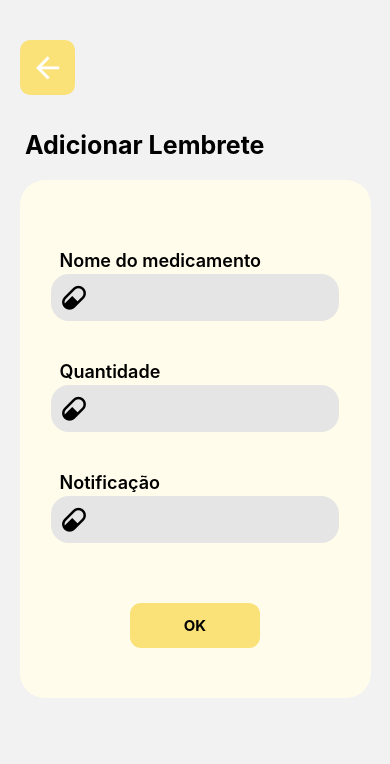
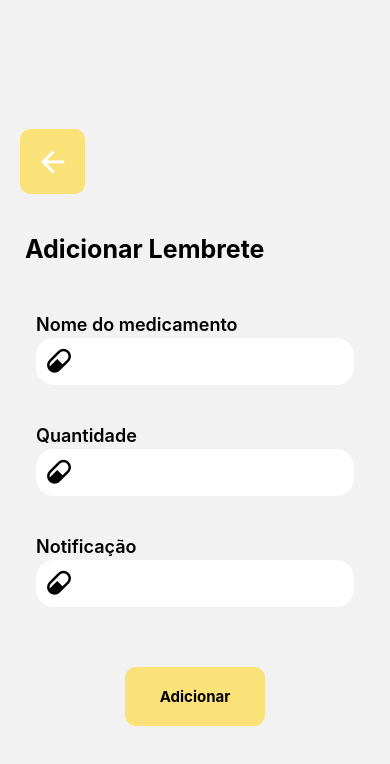
Before and after one commit to moi1i/TCC_Etec, a React Native app: screen /Lembrete in a window 390 px wide. Shown: the top 764 px of the page. Built offline with nearby package versions, Linux system fonts and the light colour scheme.

Commit message:
Cadastro consumindo a api e atualização geral nas outras telas

```diff
--- a/package.json
+++ b/package.json
@@ -12,6 +12,7 @@
   "dependencies": {
     "@react-navigation/native": "^6.0.10",
     "@react-navigation/native-stack": "^6.6.1",
+    "axios": "^0.27.2",
     "expo": "~44.0.0",
     "expo-status-bar": "~1.2.0",
     "react": "17.0.1",
--- a/src/Components/Home.js
+++ b/src/Components/Home.js
@@ -16,16 +16,6 @@ export default function Home({ navigation }) {
   const drawer = useRef(null);
   const Menu = () => (
     <View style={styles.viewBotao}>
-      <TouchableOpacity
-        style={styles.botaoVoltar}
-        onPress={() => drawer.current.closeDrawer()}
-      >
-
-        <Icon name="arrow-back" color="white" size={33} />
-
-      </TouchableOpacity>
-
-
       <View style={[styles.containerMenu]}>
         <TouchableOpacity
           style={styles.botaoTelas}
@@ -65,18 +55,12 @@ export default function Home({ navigation }) {
       drawerPosition={"left"}
       renderNavigationView={Menu}
     >
-      <View style={styles.view1}>
+      <View style={styles.container}>
         <ImageBackground
           source={require("../images/fundo03.jpg")}
           style={styles.image}
           resizeMode={"cover"}
         >
-          <TouchableOpacity
-            style={styles.botaoTop}
-            onPress={() => drawer.current.openDrawer()}
-          >
-            <Icon style={styles.iconTop} name="menu" color="white" size={40} />
-          </TouchableOpacity>
           <View style={styles.container}>
           <Text style={styles.title}>Olá,{"\n"}Usuário</Text>
             <View style={styles.frasesView}>
--- a/src/Components/Lembrete.js
+++ b/src/Components/Lembrete.js
@@ -2,7 +2,6 @@ import {
   View,
   TouchableOpacity,
   Text,
-  ScrollView,
   TextInput,
 } from "react-native";
 
@@ -12,44 +11,51 @@ import styles from "../styles/SLembrete";
 
 export default function Lembrete({ navigation }) {
   return (
-    <View style={styles.view1}>
-      <TouchableOpacity style={styles.botaoTop} onPress={() => {
+    <View style={styles.container}>
+      <TouchableOpacity
+        style={styles.botaoTop}
+        onPress={() => {
           navigation.goBack();
-        }}>
-
+        }}
+      >
         <Icon name="arrow-left" color="white" size={35} />
       </TouchableOpacity>
       <Text style={styles.title}>Adicionar Lembrete</Text>
-
-      <ScrollView style={styles.scroll}>
-        <View style={styles.container}>
         <View style={styles.container2}>
-          <Text style={styles.text}>Nome do medicamento</Text>
+          <View style={styles.view03}>
+            <Text style={styles.text3}>Nome do medicamento</Text>
             <View style={styles.view0}>
               <Icon name="pill" color="black" size={30} />
               <TextInput style={styles.input} placeholder="" />
             </View>
+          </View>
+
+          <View style={styles.view03}>
             <Text style={styles.text}>Quantidade</Text>
             <View style={styles.view0}>
               <Icon name="pill" color="black" size={30} />
               <TextInput style={styles.input} placeholder="" />
             </View>
+          </View>
+
+          <View style={styles.view03}>
             <Text style={styles.text}>Notificação</Text>
             <View style={styles.view02}>
               <Icon name="pill" color="black" size={30} />
               <TextInput style={styles.input} placeholder="" />
             </View>
+          </View>
+        </View>
+
+
       <TouchableOpacity
         style={styles.botao}
         onPress={() => {
           navigation.goBack();
         }}
       >
-            <Text style={styles.text2}>OK</Text>
+        <Text style={styles.text2}>Adicionar</Text>
       </TouchableOpacity>
-          </View>
-        </View>
-      </ScrollView>
     </View>
   );
 }
--- a/src/Components/Login.js
+++ b/src/Components/Login.js
@@ -13,8 +13,13 @@ import { Input } from "react-native-elements";
 import styles from "../styles/Slogin";
 
 import Icon from "react-native-vector-icons/MaterialIcons";
+import { useState } from "react";
 
 export default function Login({ navigation }) {
+
+  const [login, setLogin] = useState('');
+  const [senha, setSenha] = useState('');
+
   return (
     <View style={styles.container}>
       <StatusBar
@@ -30,10 +35,6 @@ export default function Login({ navigation }) {
         blurRadius={1}
       >
         <View style={styles.container2}>
-          <ScrollView
-            style={styles.scroll}
-            keyboardShouldPersistTaps={"always"}
-          >
             <Text style={styles.title}>Login</Text>
 
             <Input
@@ -82,7 +83,6 @@ export default function Login({ navigation }) {
                 <Text style={styles.text2}>Esqueceu sua senha?</Text>
               </TouchableOpacity>
             </View>
-          </ScrollView>
         </View>
       </ImageBackground>
     </View>
--- /dev/null
+++ b/src/api/Api.js
@@ -0,0 +1,7 @@
+import axios from 'axios';
+
+const api = axios.create({
+   baseURL: "http://20.226.4.122:8080/api"
+});
+
+export default api;
--- a/src/styles/SCadastro.js
+++ b/src/styles/SCadastro.js
@@ -1,14 +1,13 @@
 import {StyleSheet} from 'react-native';
-import { textDecorationColor } from 'react-native/Libraries/Components/View/ReactNativeStyleAttributes';
 
 const styles = StyleSheet.create({
   container: {
-    flex: 1,
+    width: '100%',
+    height: '100%',
     justifyContent: 'center',
     alignItems: 'center',
   },
   container2: {
-    flex: 0.88,
     justifyContent: 'center',
     alignItems: 'center',
     backgroundColor: 'white',
@@ -40,7 +39,6 @@ const styles = StyleSheet.create({
     alignSelf: "center",
   },
   image: {
-    flex: 1,
     justifyContent: "center",
     alignItems: "center",
     width: '100%',
@@ -62,21 +60,20 @@ const styles = StyleSheet.create({
   //Botão "Já tem uma conta?"
   botao2: {
     padding: 5,
-    width: 150,
-    alignItems: 'flex-end',
+    width: 200,
+    alignItems: 'center',
     borderRadius: 10,
   },
   viewB: {
     justifyContent: "center",
     alignSelf: "center",
-    margin: 5,
+    marginBottom: 30,
   },
 
   text2:{
     color: '#2a2a2a',
     fontWeight: '700'
   },
-
 });
 
 export default styles;
--- a/src/styles/SHistorico.js
+++ b/src/styles/SHistorico.js
@@ -13,6 +13,7 @@ const styles = StyleSheet.create({
     width: "82%",
     borderRadius: 30,
     marginTop: 15,
+    marginBottom: 30,
   },
   viewList: {
     width: 270,
@@ -46,7 +47,7 @@ const styles = StyleSheet.create({
     marginTop: 10,
     marginLeft: 20,
     borderRadius: 10,
-    padding: 12,
+    padding: 15,
     elevation: 2,
   },
 });
--- a/src/styles/SHome.js
+++ b/src/styles/SHome.js
@@ -2,28 +2,14 @@ import { StyleSheet } from "react-native";
 
 const styles = StyleSheet.create({
   container: {
-    flex: 1,
     justifyContent: "center",
     alignItems: 'center',
   },
-  botaoTop: {
-      justifyContent: 'center',
-      backgroundColor: '#fae278',
-      alignSelf: 'flex-start',
-      marginTop: 40,
-      marginLeft: 20,
-      borderRadius: 5,
-      padding: 7,
-  },
   image: {
-    flex: 1,
     justifyContent: "center",
     alignItems: "center",
     width: "100%",
     height: "100%",
-  },
-  iconTop: {
-      alignSelf: 'flex-start',
   },
   title: {
       fontSize: 29,
@@ -82,17 +68,14 @@ const styles = StyleSheet.create({
 
   //Style icons Bottom
   view1: {
-    flex: 1,
+    height: '100%',
+    width: '100%'
   },
   row:{
       alignSelf: 'center',
       justifyContent: 'flex-end',
       marginTop: 10,
   },
-  teste: {
-    flex: 1
-  },
-
   //Menu
   viewBotao: {
     flex: 1,
--- a/src/styles/SLembrete.js
+++ b/src/styles/SLembrete.js
@@ -1,13 +1,11 @@
 import { StyleSheet } from "react-native";
 
 const styles = StyleSheet.create({
-  view1: {
-    flex: 1,
-  },
   container: {
-    flex: 1,
-    justifyContent: "center",
-    alignItems: "center",
+    height: '100%',
+    width: '100%',
+    justifyContent: 'center',
+    alignItems: 'center',
   },
   botaoTop: {
     justifyContent: "center",
@@ -16,7 +14,7 @@ const styles = StyleSheet.create({
     marginTop: 40,
     marginLeft: 20,
     borderRadius: 10,
-    padding: 10,
+    padding: 15,
     elevation: 2,
   },
   title: {
@@ -25,15 +23,20 @@ const styles = StyleSheet.create({
     fontWeight: "700",
     marginLeft: 25,
     color: "black",
-    margin: 20,
-    marginTop: 35,
+    marginTop: 40,
   },
   text: {
     fontWeight: "600",
     color: "black",
     fontSize: 18,
     marginTop: 40,
-    marginLeft: 40,
+    alignSelf: "flex-start",
+  },
+  text3: {
+    fontWeight: "600",
+    color: "black",
+    fontSize: 18,
+    marginTop: 20,
     alignSelf: "flex-start",
   },
   text2: {
@@ -44,7 +47,7 @@ const styles = StyleSheet.create({
     marginTop: 3,
     flexDirection: "row",
     alignItems: "center",
-    backgroundColor: "#e5e5e5",
+    backgroundColor: "white",
     borderRadius: 18,
     paddingLeft: 8,
     alignSelf: "center",
@@ -54,38 +57,39 @@ const styles = StyleSheet.create({
     marginTop: 3,
     flexDirection: "row",
     alignItems: "center",
-    backgroundColor: "#e5e5e5",
+    backgroundColor: "white",
     borderRadius: 18,
     paddingLeft: 8,
-    alignSelf: "center",
-    marginBottom: 40,
+    marginBottom: 0,
     elevation: 1
   },
   input: {
-    alignSelf: "center",
-    width: 250,
+    width: 280,
     padding: 15,
     borderRadius: 15,
   },
   scroll: {
-    flex: 1,
+    width: '100%',
+    height: '100%'
   },
   botao: {
     backgroundColor: "#fae278",
-    padding: 13,
-    margin: 20,
-    width: 130,
+    padding: 20,
+    marginVertical: 30,
+    width: 140,
     alignItems: "center",
     borderRadius: 11,
     elevation: 1,
     alignSelf: "center",
   },
   container2: {
-    backgroundColor: "#fffceb",
-    width: '90%',
+    width: '100%',
     borderRadius: 25,
-    elevation: 3,
     paddingVertical: 30,
+  },
+  view03: {
+    alignSelf: 'center',
+    alignItems: 'flex-start',
   },
 });
 
--- a/src/styles/Slogin.js
+++ b/src/styles/Slogin.js
@@ -1,21 +1,21 @@
 import { StyleSheet } from "react-native";
-import { textDecorationColor } from "react-native/Libraries/Components/View/ReactNativeStyleAttributes";
 
 const styles = StyleSheet.create({
   container: {
-    flex: 1,
+    width: '100%',
+    height: '100%',
     justifyContent: "center",
     alignItems: "center",
   },
   container2: {
-    flex: 0.65,
     justifyContent: "center",
     alignItems: "center",
     backgroundColor: "white",
-    width: "85%",
+    width: "90%",
     borderRadius: 25,
     elevation: 3,
     padding: 10,
+    marginTop: 20,
   },
   text: {
     color: "#2a2a2a",
@@ -52,7 +52,6 @@ const styles = StyleSheet.create({
     alignSelf: "center",
   },
   image: {
-    flex: 1,
     justifyContent: "center",
     alignItems: "center",
     width: "100%",
@@ -69,7 +68,7 @@ const styles = StyleSheet.create({
   },
   botao2: {
     padding: 5,
-    width: 150,
+    width: 200,
     alignItems: "center",
     borderRadius: 10,
   },
@@ -82,10 +81,11 @@ const styles = StyleSheet.create({
   viewC: {
     justifyContent: "center",
     alignSelf: "center",
+    marginBottom: 30,
   },
   botao3: {
     padding: 5,
-    width: 150,
+    width: 200,
     alignItems: "center",
     borderRadius: 10,
   },
```
Also changed, not shown: src/Components/Cadastro.js (+68 -7 lines), 1 other file (tests, documents, lock files or other folders). Lines whose indentation alone changed are shown as unchanged.
